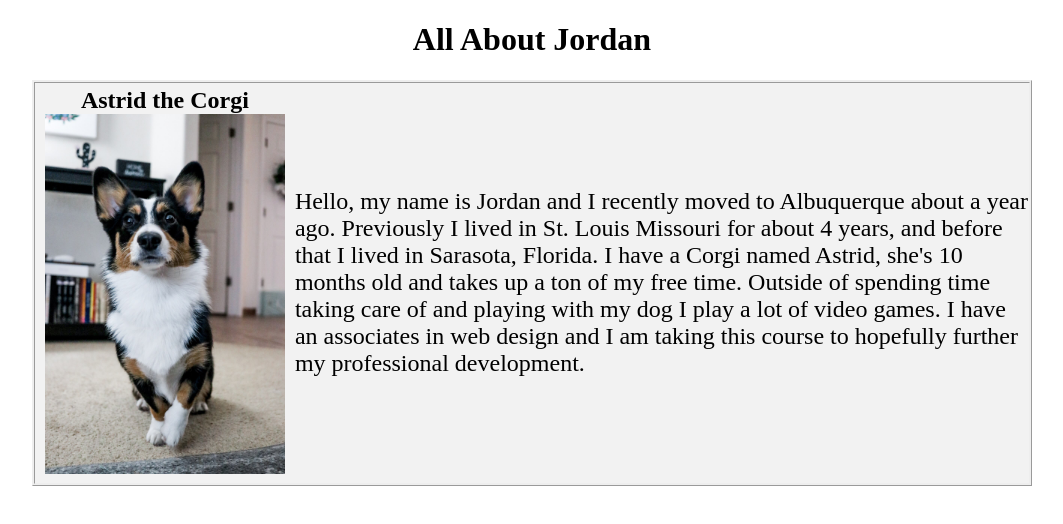
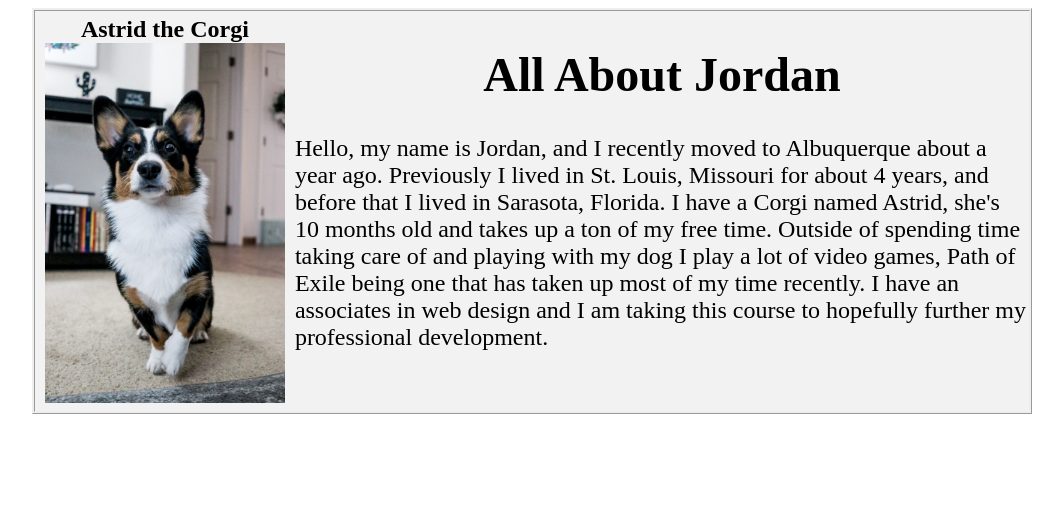
Before and after one commit to jhicksdesign/about-jordan, a plain HTML site: page index.html in a window 1280 px wide. Shown: the whole page, without its empty margins (108-1171 px from the left). Drawn offline with Linux system fonts and the light colour scheme.

Commit message:
Updated HTML  - Added title inside main container.  - Added some text to main paragraph. Updated CSS  - Changed min width.  - Removed margin from top of header.

```diff
--- a/index.html
+++ b/index.html
@@ -8,7 +8,7 @@
 <body>
     <div class="container">
         <header>
-            <h1>All About Jordan</h1>
+
         </header>
         <div class="flex">
             <div class="main-image">
@@ -16,10 +16,12 @@
                 <img src="images/astrid.jpg" alt="Picture of Astrid the Corgi" width="100%">
             </div>
             <div class="main-text">
-            <p>Hello, my name is Jordan and I recently moved to Albuquerque about a year ago. Previously I lived in St. Louis
+                <h1>All About Jordan</h1>
+                <p>Hello, my name is Jordan, and I recently moved to Albuquerque about a year ago. Previously I lived in St. Louis,
                 Missouri for about 4 years, and before that I lived in Sarasota, Florida. I have a Corgi named Astrid, she's 10
                 months old and takes up a ton of my free time. Outside of spending time taking care of and playing with my dog I play
-                a lot of video games. I have an associates in web design and I am taking this course to hopefully further my
+                a lot of video games, Path of Exile being one that has taken up most of my time recently. I have an associates in web design
+                and I am taking this course to hopefully further my
                 professional development.</p>
             </div>
         </div>
--- a/styles.css
+++ b/styles.css
@@ -1,11 +1,12 @@
 .container {
   max-width: 1000px;
-  min-width: 600px;
+  min-width: 850px;
   margin-right: auto;
   margin-left: auto;
 }
 
-header {text-align: center;}
+h1 {text-align: center;
+    margin-top: 0;}
 
 h2 {text-align: center;
     margin: 0;
```
